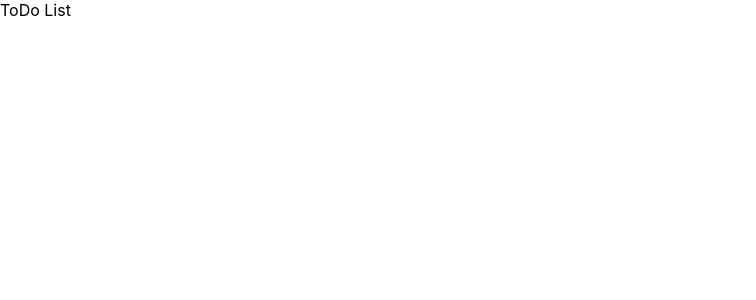
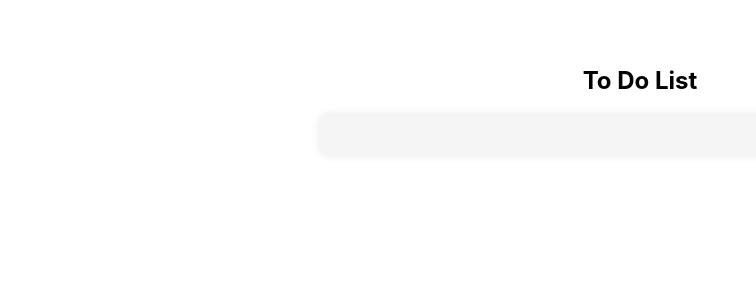
Before and after one commit to UmitVice/sample-to-do-list, a React (Create React App) app: page / in a window 1280 px wide. Shown: the top 300 px of the page, without its empty margins (0-756 px from the left). Built offline with nearby package versions, Linux system fonts and the light colour scheme.

Commit message:
Create new styling file for home page

```diff
--- /dev/null
+++ b/src/pages/Home/home.scss
@@ -0,0 +1,26 @@
+.todo-container {
+  display: flex;
+  flex-direction: column;
+  align-items: center;
+  padding-top: 50px;
+}
+
+.todo-heading {
+  font-size: 24px;
+  margin-bottom: 20px;
+}
+
+.todo-list {
+  width: 100%;
+  max-width: 600px;
+  padding: 20px;
+  background-color: #f5f5f5;
+  border-radius: 8px;
+  box-shadow: 0 0 10px rgba(0, 0, 0, 0.1);
+}
+
+@media (max-width: 768px) {
+  .todo-list {
+    max-width: 90%;
+  }
+}
--- a/src/pages/Home/index.tsx
+++ b/src/pages/Home/index.tsx
@@ -1,7 +1,13 @@
+import './home.scss';
+
 const Home = () => {
   return (
-    <div>ToDo List</div>
-  )
-}
+    <div className="todo-container">
+      <h1 className="todo-heading">To Do List</h1>
+      <div className="todo-list">
+      </div>
+    </div>
+  );
+};
 
 export default Home;
```
